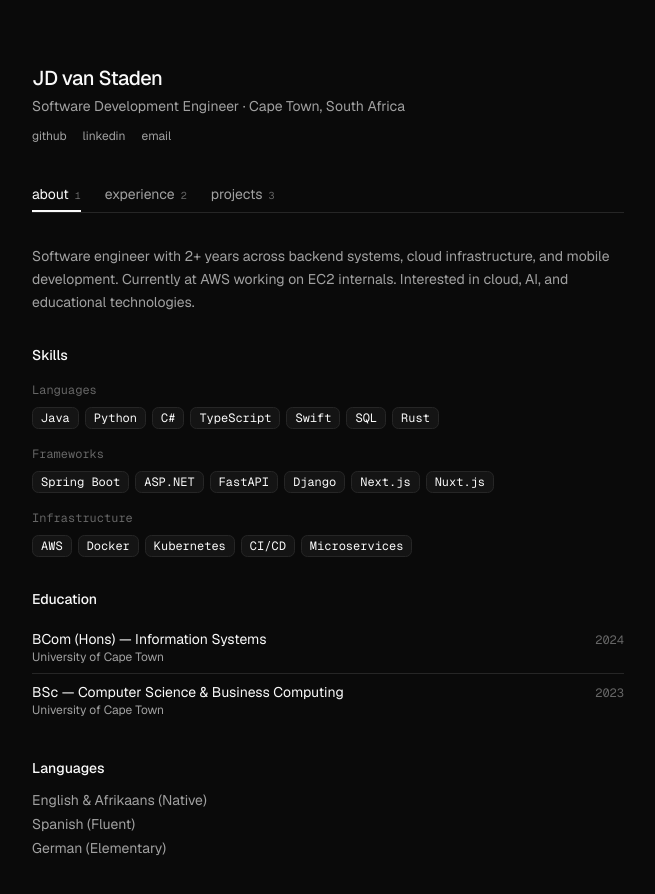
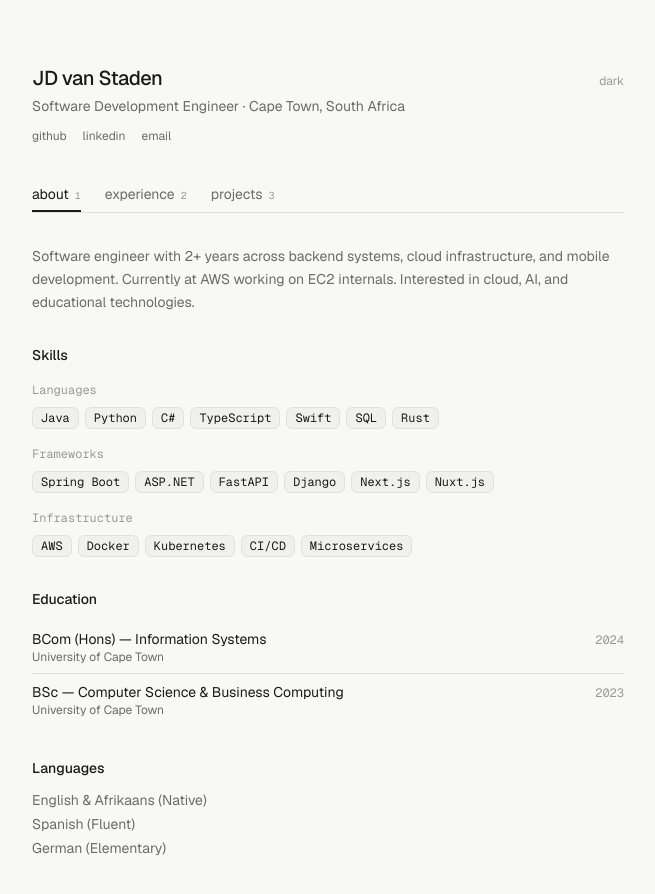
Before and after one commit to Jaleel-VS/portfolio, a Next.js app: page / in a window 1280 px wide. Shown: the top 894 px of the page, without its empty margins (312-967 px from the left). Built offline with nearby package versions, Linux system fonts and the light colour scheme.

Commit message:
ui: add light/dark mode toggle

```diff
--- a/src/app/globals.css
+++ b/src/app/globals.css
@@ -35,6 +35,31 @@
 }
 
 :root {
+  --background: #f8f8f6;
+  --foreground: #1a1a1a;
+  --surface: #f0f0ee;
+  --surface-hover: #e8e8e5;
+  --border: #e0e0dc;
+  --muted-foreground: #6b6b6b;
+  --tertiary: #999999;
+  --card: #f0f0ee;
+  --card-foreground: #1a1a1a;
+  --popover: #f0f0ee;
+  --popover-foreground: #1a1a1a;
+  --primary: #1a1a1a;
+  --primary-foreground: #f8f8f6;
+  --secondary: #e8e8e5;
+  --secondary-foreground: #1a1a1a;
+  --muted: #e8e8e5;
+  --accent: #e8e8e5;
+  --accent-foreground: #1a1a1a;
+  --destructive: #ef4444;
+  --input: #e0e0dc;
+  --ring: #6b6b6b;
+  --radius: 0.5rem;
+}
+
+.dark {
   --background: #0a0a0a;
   --foreground: #fafafa;
   --surface: #141414;
@@ -56,7 +81,6 @@
   --destructive: #ef4444;
   --input: #262626;
   --ring: #a1a1a1;
-  --radius: 0.5rem;
 }
 
 @layer base {
--- a/src/app/layout.tsx
+++ b/src/app/layout.tsx
@@ -45,6 +45,11 @@ export default function RootLayout({ children }: { children: React.ReactNode })
     <html lang="en" className={`${geistSans.variable} ${geistMono.variable} antialiased`}>
       <body>
         <script
+          dangerouslySetInnerHTML={{
+            __html: `(function(){try{var t=localStorage.getItem("theme");var d=t?t==="dark":window.matchMedia("(prefers-color-scheme:dark)").matches;document.documentElement.classList.toggle("dark",d)}catch(e){}})()`,
+          }}
+        />
+        <script
           type="application/ld+json"
           dangerouslySetInnerHTML={{ __html: JSON.stringify(jsonLd).replace(/</g, "\\u003c") }}
         />
--- a/src/app/page.tsx
+++ b/src/app/page.tsx
@@ -6,6 +6,7 @@ import { config } from "@/lib/config"
 import { About } from "@/components/about"
 import { Experience } from "@/components/experience"
 import { Projects } from "@/components/projects"
+import { ThemeToggle } from "@/components/theme-toggle"
 
 const tabs = ["about", "experience", "projects"] as const
 type Tab = (typeof tabs)[number]
@@ -30,7 +31,10 @@ export default function Page() {
     <main className="mx-auto max-w-[640px] px-6 py-16">
       {/* Header */}
       <div className="mb-10">
-        <h1 className="text-xl font-medium tracking-tight">{config.name}</h1>
+        <div className="flex items-baseline justify-between">
+          <h1 className="text-xl font-medium tracking-tight">{config.name}</h1>
+          <ThemeToggle />
+        </div>
         <p className="text-sm text-muted-foreground mt-1">
           {config.title} · {config.location}
         </p>
--- /dev/null
+++ b/src/components/theme-toggle.tsx
@@ -0,0 +1,32 @@
+"use client"
+
+import { useEffect, useState } from "react"
+
+export function ThemeToggle() {
+  const [dark, setDark] = useState(true)
+
+  useEffect(() => {
+    const stored = localStorage.getItem("theme")
+    const prefersDark = window.matchMedia("(prefers-color-scheme: dark)").matches
+    const isDark = stored ? stored === "dark" : prefersDark
+    setDark(isDark)
+    document.documentElement.classList.toggle("dark", isDark)
+  }, [])
+
+  const toggle = () => {
+    const next = !dark
+    setDark(next)
+    document.documentElement.classList.toggle("dark", next)
+    localStorage.setItem("theme", next ? "dark" : "light")
+  }
+
+  return (
+    <button
+      onClick={toggle}
+      className="text-xs text-tertiary hover:text-foreground transition-colors"
+      aria-label="Toggle theme"
+    >
+      {dark ? "light" : "dark"}
+    </button>
+  )
+}
```
